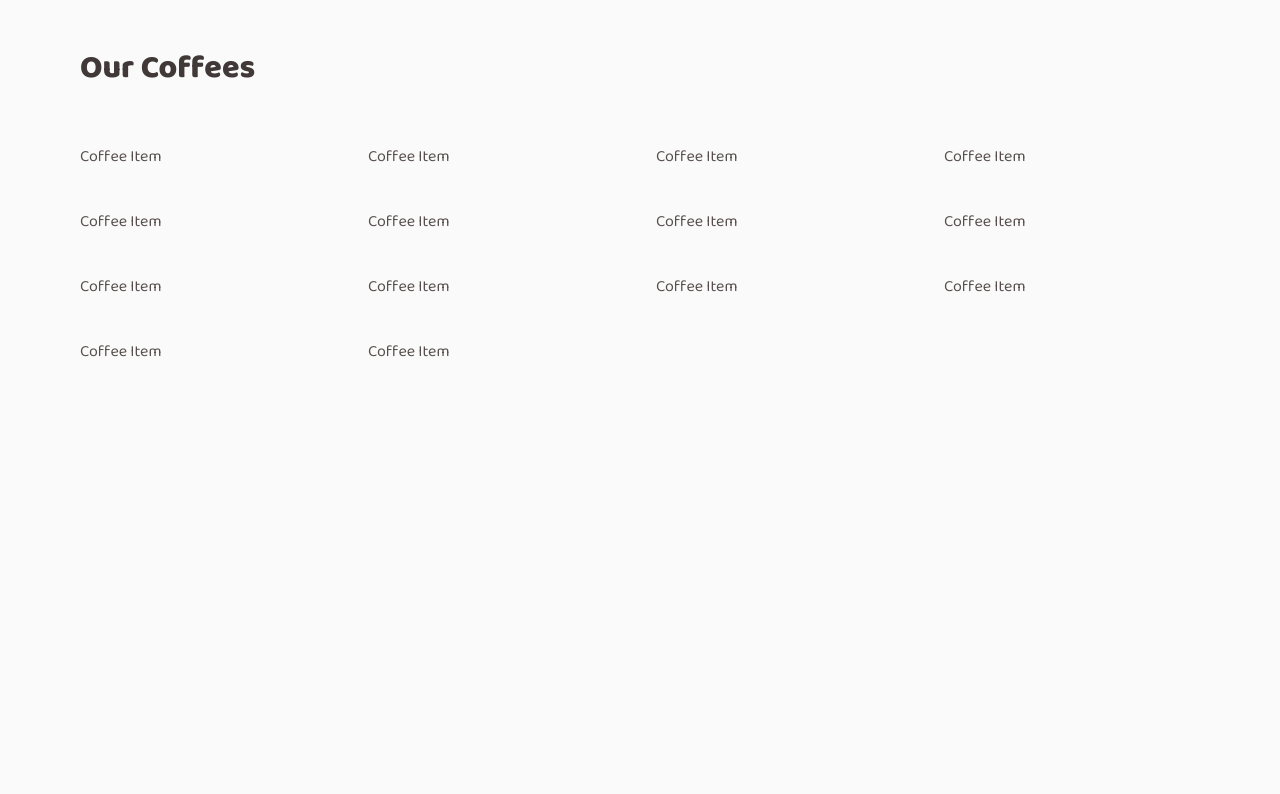
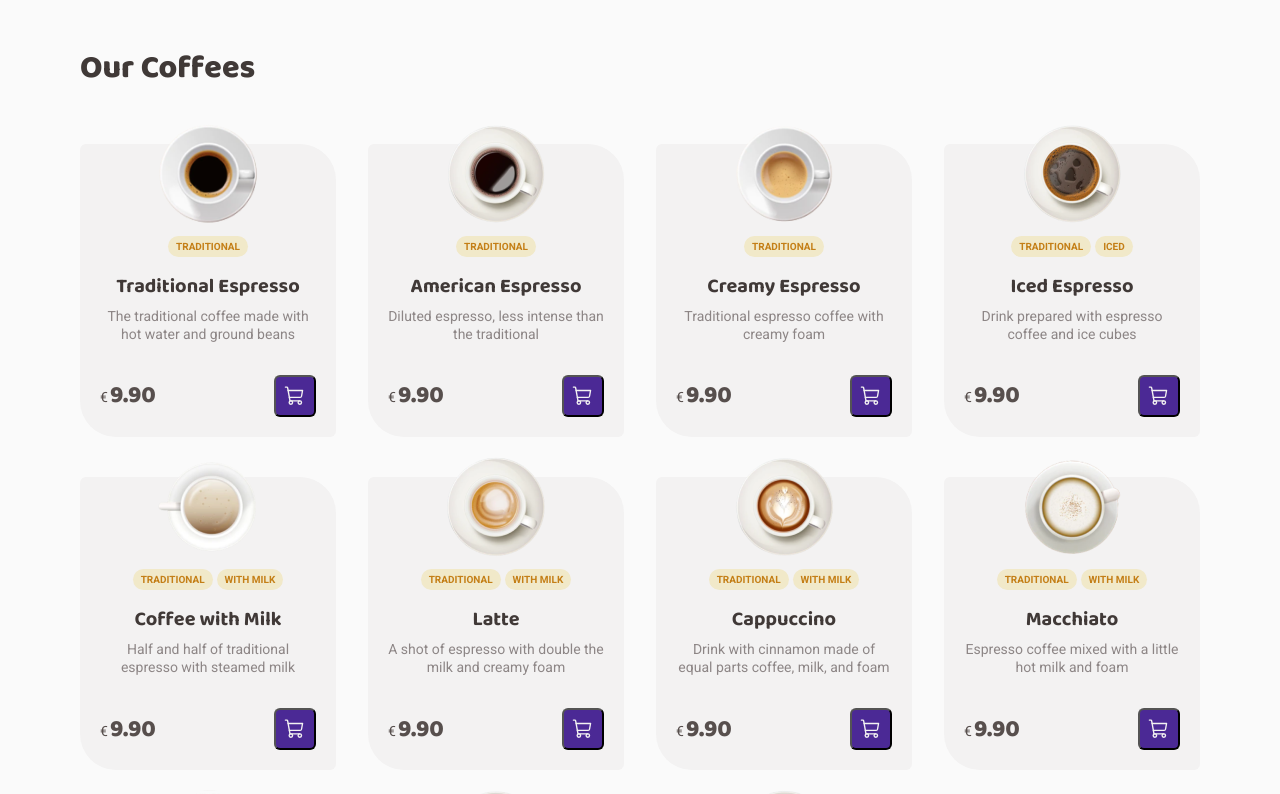
Before and after one commit to franciscovaz/coffee-delivery, a React (Vite) app: page / in a window 1280 px wide. Shown: the part 640-1434 px from the top of the page. Before the commit the page ends 1154 px from the top, so only its background shows below. Built offline with nearby package versions, Linux system fonts and the light colour scheme.

Commit message:
- added coffee card content; - still missing logic to the card component;

```diff
--- a/src/components/CoffeeCard/index.tsx
+++ b/src/components/CoffeeCard/index.tsx
@@ -1,3 +1,60 @@
-export function CoffeeCard() {
-  return <div>Coffee Item</div>
+import { ShoppingCart } from 'phosphor-react'
+import {
+  Container,
+  CoffeeImg,
+  Tags,
+  Title,
+  Description,
+  Control,
+  Price,
+  Order,
+} from './styles'
+import { useTheme } from 'styled-components'
+
+type CoffeeCardProps = {
+  coffee: {
+    id: string
+    title: string
+    description: string
+    tags: string[]
+    image: string
+    price: number
+  }
 }
+
+export function CoffeeCard({ coffee }: CoffeeCardProps) {
+  const theme = useTheme()
+
+  function handleAddItem() {
+    console.log('Add item to cart')
+  }
+
+  return (
+    <Container>
+      <CoffeeImg src={coffee.image} alt={coffee.title} />
+
+      <Tags>
+        {coffee.tags.map((tag) => (
+          <span key={tag}>{tag}</span>
+        ))}
+      </Tags>
+
+      <Title>{coffee.title}</Title>
+
+      <Description>{coffee.description}</Description>
+
+      <Control>
+        <Price>
+          <span>€</span>
+          <span>{coffee.price.toFixed(2)}</span>
+        </Price>
+
+        <Order>
+          <button onClick={handleAddItem}>
+            <ShoppingCart size={22} color={theme['base-card']} />
+          </button>
+        </Order>
+      </Control>
+    </Container>
+  )
+}
--- a/src/components/CoffeeCard/styles.ts
+++ b/src/components/CoffeeCard/styles.ts
@@ -0,0 +1,99 @@
+import styled from 'styled-components'
+
+import { mixins } from '../../styles/mixins'
+
+export const Container = styled.div`
+  background-color: ${({ theme }) => theme['base-card']};
+  padding: 0 20px 20px;
+  border-radius: 6px 36px;
+  width: 256px;
+
+  display: flex;
+  flex-direction: column;
+
+  text-align: center;
+`
+
+export const CoffeeImg = styled.img`
+  margin-top: -20px;
+  max-width: 120px;
+  max-height: 120px;
+  align-self: center;
+`
+
+export const Tags = styled.div`
+  margin-top: 12px;
+
+  display: flex;
+  align-items: center;
+  align-self: center;
+  gap: 4px;
+
+  span {
+    padding: 4px 8px;
+    border-radius: 100px;
+    background-color: ${({ theme }) => theme['yellow-light']};
+    color: ${({ theme }) => theme['yellow-dark']};
+    text-transform: uppercase;
+    ${mixins.fonts.tag}
+  }
+`
+
+export const Title = styled.h3`
+  margin-top: 16px;
+
+  color: ${({ theme }) => theme['base-subtitle']};
+  ${mixins.fonts.titleS}
+`
+
+export const Description = styled.span`
+  margin-top: 8px;
+  width: 100%;
+
+  color: ${({ theme }) => theme['base-label']};
+  ${mixins.fonts.textS}
+`
+
+export const Control = styled.div`
+  display: flex;
+  align-items: center;
+  justify-content: space-between;
+
+  margin-top: 32px;
+`
+
+export const Price = styled.div`
+  display: flex;
+  align-items: baseline;
+  gap: 2px;
+
+  span:first-child {
+    ${mixins.fonts.textS};
+    color: ${({ theme }) => theme['base-text']};
+  }
+
+  span:last-child {
+    ${mixins.fonts.titleM};
+    color: ${({ theme }) => theme['base-text']};
+  }
+`
+
+export const Order = styled.div<{ $itemAdded?: boolean }>`
+  display: flex;
+  align-items: center;
+  gap: 8px;
+
+  > button {
+    background-color: ${({ theme, $itemAdded }) =>
+      $itemAdded ? theme['yellow-dark'] : theme['purple-dark']};
+    transition: background-color 0.2s;
+    border-radius: 6px;
+    padding: 8px;
+    display: flex;
+
+    &:hover {
+      background-color: ${({ theme, $itemAdded }) =>
+        $itemAdded ? theme.yellow : theme.purple};
+    }
+  }
+`
--- a/src/pages/Home/index.tsx
+++ b/src/pages/Home/index.tsx
@@ -74,7 +74,10 @@ export function Home() {
         <h2>Our Coffees</h2>
 
         <div>
-          {coffees && coffees.map((coffee) => <CoffeeCard key={coffee.id} />)}
+          {coffees &&
+            coffees.map((coffee) => (
+              <CoffeeCard key={coffee.id} coffee={coffee} />
+            ))}
         </div>
       </CoffeeList>
     </div>
```
